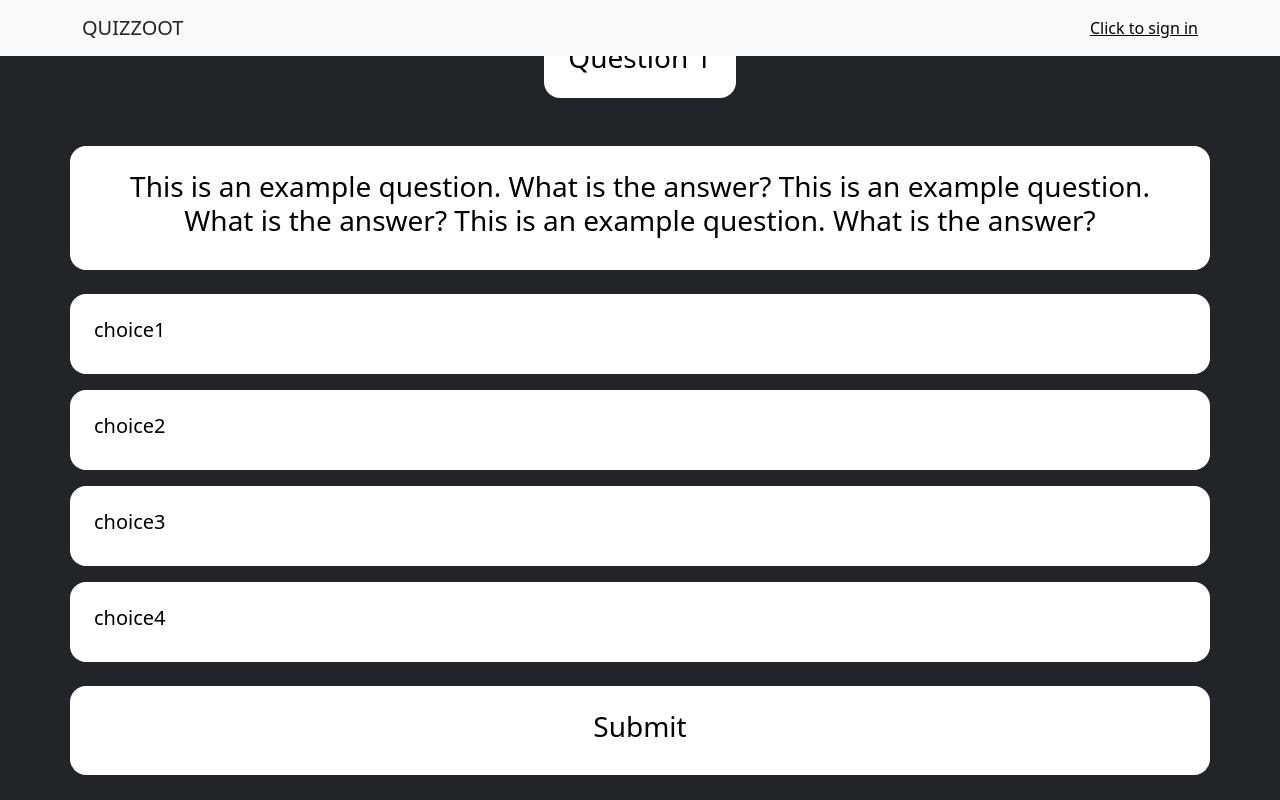
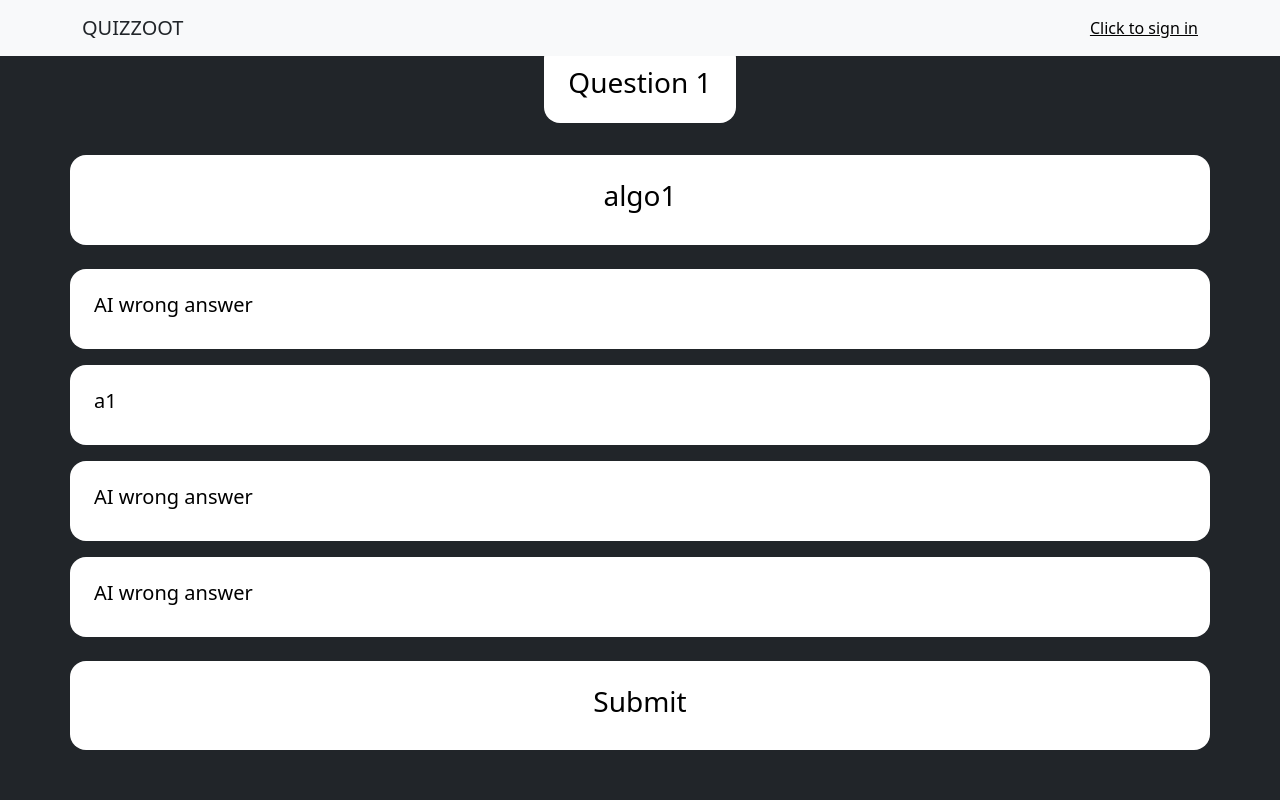
Before and after one commit to puente123/Quizzoot, a React (Vite) app in the folder frontend/: page /test in a window 1280 px wide. Built offline with nearby package versions, Linux system fonts and the light colour scheme.

Commit message:
Modified Quiz functionality

```diff
--- a/frontend/src/Components/Answers.jsx
+++ b/frontend/src/Components/Answers.jsx
@@ -13,7 +13,7 @@ export default function Answers({ locked, setLocked, submitAnswer, nextQuestion,
         if(selectedIndex < 0 || selectedIndex > 3)
             return;
         setLocked(true);
-        submitAnswer(selectedIndex);
+        submitAnswer(selectedIndex === correctAnswer);
     }
 
     function safeNextQuestion() {
--- /dev/null
+++ b/frontend/src/Components/Loading.jsx
@@ -0,0 +1,11 @@
+import React from 'react'
+
+export default function Loading() {
+    return (
+        <>
+            <div className="d-flex justify-content-center flex-column vh-100 vw-100 align-items-center">
+                <h2 className="text-white fs-1">Loading...</h2>
+            </div>
+        </>
+    )
+}
--- a/frontend/src/Components/Quiz.jsx
+++ b/frontend/src/Components/Quiz.jsx
@@ -1,43 +1,84 @@
 import React from 'react'
 import QuizQuestion from './QuizQuestion'
-import { useState } from 'react';
+import { useState, useEffect } from 'react';
+import Loading from './Loading';
 
-export default function Quiz({ deck, submitAnswer }) {
+export default function Quiz({ deck, returnScore }) {
 	const [questionNumber, setQuestionNumber] = useState(1);
 	const [locked, setLocked] = useState(false);
+    const [loaded, setLoaded] = useState(false);
+    const [questions] = useState(generateTestFromDeck());
+    const [score, setScore] = useState(0);
 
-    // PLACEHOLDER
-    let correctAnswer = 3;
-
-    // PLACEHOLDER
-	function getQuestion() {
-		return "This is an example question. What is the answer? This is an example question. What is the answer? This is an example question. What is the answer?";
+    // Passed into QuizQuestion to handle question submission
+	const submitAnswer = (isAnswerCorrect) => {
+		if(isAnswerCorrect)
+            setScore(score+1);
 	}
 
-	// PLACEHOLDER
+    function nextQuestion() {
+        if(questionNumber === deck["flashcards"].length) {
+            returnScore(score);
+            return;
+        }
+        setQuestionNumber(questionNumber+1);
+    }
+
+    useEffect(() => {
+        setLocked(false);
+    }, [questionNumber])
+
+    function generateTestFromDeck() {
+        let output = [];
+        let generatedIndex = 0;
+        for(let i = 0; i < deck["flashcards"].length; i++) {
+            generatedIndex = Math.floor(Math.random() * 4);
+            output.push({
+                "question": deck["flashcards"][i].question,
+                "answers": [],
+                "correctIndex": generatedIndex
+            });
+            for(let j = 0; j < 4; j++)
+                // TODO: generate fake AI answers and add to array
+                output[i]["answers"].push(j === generatedIndex ? deck["flashcards"][i].answer : "AI wrong answer");
+        }
+        return output;
+    }
+
+    useEffect(() => {
+        setLoaded(true);
+    }, [])
+
+    function getQuestion() {
+        return questions[questionNumber-1].question;
+    }
+
     function getAnswerChoices() {
         return [
-			"choice1",
-			"choice2",
-			"choice3",
-			"choice4"
+            questions[questionNumber-1].answers[0],
+            questions[questionNumber-1].answers[1],
+            questions[questionNumber-1].answers[2],
+            questions[questionNumber-1].answers[3]
         ];
     }
 
-    function nextQuestion() {
-        setQuestionNumber(questionNumber + 1);
-        setLocked(false);
+    function getCorrectAnswer() {
+        return questions[questionNumber-1].correctIndex;
     }
 
     return (
+        <>
+            {!loaded ?
+                <Loading /> :
                 <QuizQuestion
                     questionNumber={questionNumber}
                     question={getQuestion()}
                     answerChoices={getAnswerChoices()}
-                correctAnswer={correctAnswer}
+                    correctAnswer={getCorrectAnswer()}
                     locked={locked}
                     setLocked={setLocked}
                     submitAnswer={submitAnswer}
-                nextQuestion={nextQuestion} />
-    )
+                    nextQuestion={nextQuestion} />}
+        </>
+    );
 }
--- a/frontend/src/Components/QuizQuestion.jsx
+++ b/frontend/src/Components/QuizQuestion.jsx
@@ -5,7 +5,7 @@ export default function QuizQuestion({ questionNumber, question, answerChoices,
 
     return (
         <div className="d-flex justify-content-center flex-column vh-100 vw-100 align-items-center">
-            <h1 className="text-black fs-3 bg-white p-4 mb-4 rounded-4">Question {questionNumber}</h1>
+            <h1 className="text-black fs-3 bg-white p-4 rounded-4">Question {questionNumber}</h1>
             <div className="bg-white fs-3 p-4 mt-4 mb-3 rounded-4 container-sm text-center">
                 <h1 className="text-black fs-3">{question}</h1>
             </div>
--- a/frontend/src/Pages/PrivateTest.jsx
+++ b/frontend/src/Pages/PrivateTest.jsx
@@ -1,19 +1,50 @@
 import React, { useState } from 'react'
 import NavBar from '../Layout/NavBar'
-import Answers from '../Components/Answers';
 import Quiz from '../Components/Quiz';
+import Loading from '../Components/Loading';
 
 export default function PrivateTest() {
-	// Passed into QuizQuestion to handle question submission
-	// Returns submitted question index from [0-3]
-	const submitAnswer = (index) => {
-		console.log(index)
+	const [finished, setFinished] = useState(false);
+	const [score, setScore] = useState(0);
+
+	// PLACEHOLDER
+	let dummyDeck = {
+        "id": 3,
+        "name": "cse3318",
+        "subject": "algorithms",
+        "private": 0,
+        "flashcards": [
+            {
+                "id": 1,
+                "question": "algo1",
+                "answer": "a1"
+            },
+            {
+                "id": 2,
+                "question": "algo2",
+                "answer": "a2"
+            },
+            {
+                "id": 3,
+                "question": "algo3",
+                "answer": "a3"
+            }
+        ]
+    };
+
+	// pull score from Quiz after test is done
+	function returnScore(quizScore) {
+		setScore(quizScore);
+		setFinished(true);
 	}
 
+	// TODO: replace <h1>Finished</h1> with handling for finishing the quiz
 	return (
 		<div>
 			<NavBar/>
-			<Quiz submitAnswer={submitAnswer} />
+			{!finished ?
+				<Quiz deck={dummyDeck} returnScore={returnScore} /> :
+				<h1>Finished</h1>}
 		</div>
 	)
 }
```
Lines whose indentation alone changed are shown as unchanged.
